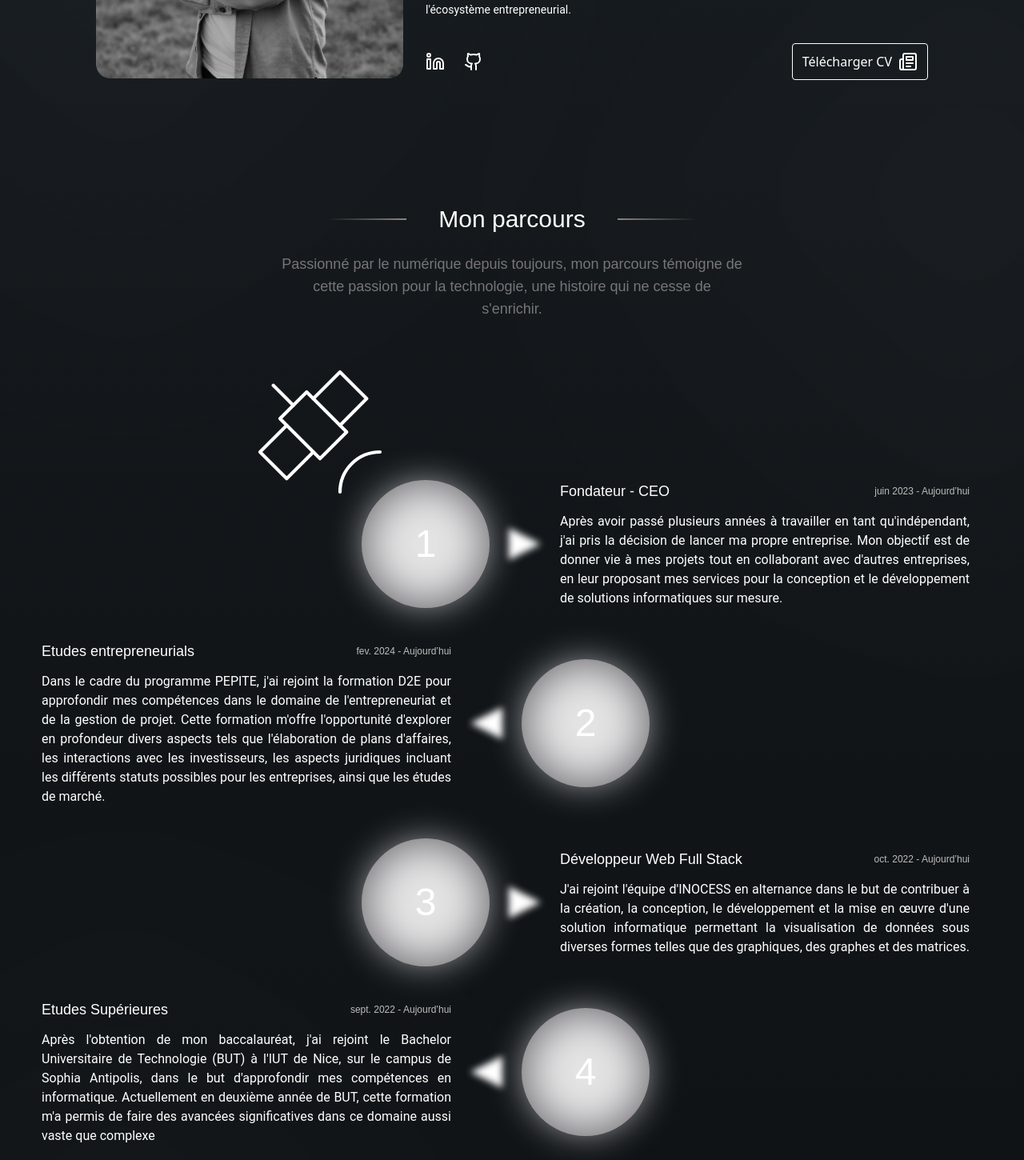
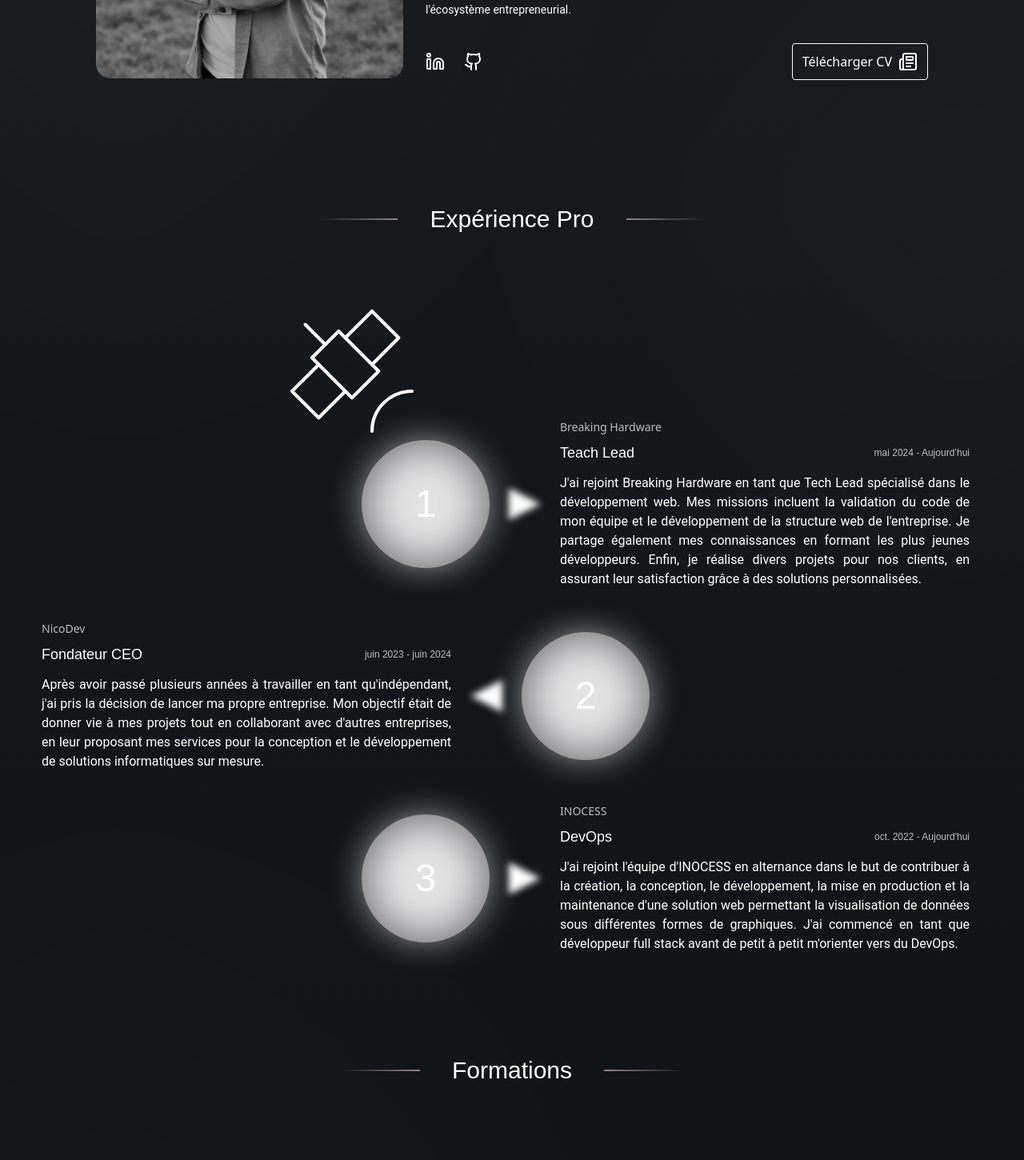
Before and after one commit to NicoDev99/nicodev99.github.io, a Vue app: page / in a window 1280 px wide. Shown: the part 1330-2780 px from the top of the page at 80% size. Built offline with nearby package versions, Linux system fonts and the light colour scheme; what tailwindcss-animation-delay would draw is missing.

Commit message:
Project update

```diff
--- a/src/Main.vue
+++ b/src/Main.vue
@@ -10,7 +10,7 @@
                 <h1 class="font-Habibi text-white text-2xl sm:text-4xl uppercase translate-y-6 animate-[transformBottomTop_1s_ease_forwards]">Erwan Nicolas</h1>
             </TitleSide>
 
-            <h2 class="text-white font-Gruppo mt-6 text-xl sm:text-3xl translate-y-6 animate-[transformBottomTop_1s_ease_forwards]">Développeur Web Full-Stack</h2>
+            <h2 class="text-white font-Gruppo mt-6 text-xl sm:text-3xl translate-y-6 animate-[transformBottomTop_1s_ease_forwards]">DevOps</h2>
 
             <Separator class="block mx-auto mt-12 translate-y-6 animate-[transformBottomTop_1s_ease_forwards]"/>
         </div>
@@ -40,7 +40,7 @@
 
                     <div class="mx-0 sm:mx-10 lg:mx-40 xl:mx-0 mt-12 xl:mt-0">
                         <h1 class="font-ZenOldMincho text-4xl 2xl:text-5xl text-white text-center xl:text-left">Erwan Nicolas</h1>
-                        <h2 class="text-white font-Gruppo mt-3 text-xl 2xl:text-2xl text-center xl:text-left">Développeur Web Full-Stack</h2>
+                        <h2 class="text-white font-Gruppo mt-3 text-xl 2xl:text-2xl text-center xl:text-left">DevOps</h2>
 
                         <p class="font-Roboto text-white text-justify text-xs md:text-sm mt-7">
                             Etudiant en alternance en BUT Informatique à l'Université Côte d'Azur, je me distingue par ma passion polyvalente pour le développement, les nouvelles technologies, l'entrepreneuriat et la gendarmerie.<br /><br />
@@ -73,67 +73,126 @@
 
             <!-- My course -->
             <div class="mt-32">
-                <div>
-                    <TitleSide>
-                        <h1 class="font-ZenOldMincho text-white text-3xl">Mon parcours</h1>
+
+              <!-- Experiences -->
+              <TitleSide class="mb-8">
+                <h1 class="font-ZenOldMincho text-white text-3xl">Expérience Pro</h1>
               </TitleSide>
 
-                    <h2 class="font-Genos text-[#767478] max-w-xl mx-auto text-center mt-6 text-xs lg:text-lg">Passionné par le numérique depuis toujours, mon parcours témoigne de cette passion
-                        pour la technologie, une histoire qui ne cesse de s'enrichir.</h2>
-                </div>
-
               <div class="w-fit mx-auto relative">
-                    <Satellite width="200" height="200" color="white" class="-rotate-90 hidden xl:block translate-x-10 2xl:translate-x-20 translate-y-10"/>
+                <Satellite width="200" height="200" color="white" class="-rotate-90 hidden xl:block translate-x-20 translate-y-10"/>
 
                 <ExperienceElement number="1" orientation="left" class="translate-x-0 xl:translate-x-48 2xl:translate-x-64 mb-40 xl:mb-0 mt-24 xl:mt-0">
                   <div class="text-white w-full max-w-lg 2xl:max-w-xl" data-aos="fade-right">
-                            <div class="flex justify-between items-center mb-3">
-                                <h1 class="font-ZenDots text-sm lg:text-lg 2xl:text-xl">Fondateur - CEO</h1>
-                                <p class="text-[#BDBDBD] text-xs 2xl:text-sm font-YujiSyuku text-right">juin 2023 - Aujourd’hui</p>
+                    <div class="mb-3">
+                      <h3 class="font-Yaldevi text-[#BDBDBD] text-sm mb-2">Breaking Hardware</h3>
+                      <div class="flex justify-between items-center">
+                        <h1 class="font-ZenDots text-sm lg:text-lg 2xl:text-xl">Teach Lead</h1>
+                        <p class="text-[#BDBDBD] text-xs 2xl:text-sm font-YujiSyuku text-right">mai 2024 - Aujourd’hui</p>
                       </div>
-                            <p class="text-justify font-Roboto text-sm lg:text-base">Après avoir passé plusieurs années à travailler en tant qu'indépendant, j'ai pris la décision de lancer ma propre entreprise.
-                                Mon objectif est de donner vie à mes projets tout en collaborant avec d'autres entreprises, en leur proposant mes services pour
-                                la conception et le développement de solutions informatiques sur mesure.</p>
+                    </div>
+                    <p class="text-justify font-Roboto text-sm lg:text-base">
+                      J'ai rejoint Breaking Hardware en tant que Tech Lead spécialisé dans le développement web. Mes missions incluent la validation
+                      du code de mon équipe et le développement de la structure web de l'entreprise. Je partage également mes connaissances en formant les
+                      plus jeunes développeurs. Enfin, je réalise divers projets pour nos clients, en assurant leur satisfaction grâce à des solutions personnalisées.
+                    </p>
                   </div>
                 </ExperienceElement>
 
                 <ExperienceElement number="2" orientation="right" class="translate-x-0 xl:-translate-x-52 2xl:-translate-x-64 mt-10 mb-40 xl:mb-0">
                   <div class="text-white w-full max-w-lg 2xl:max-w-xl" data-aos="fade-left">
-                            <div class="flex justify-between items-center mb-3">
-                                <h1 class="font-ZenDots text-sm lg:text-lg 2xl:text-xl">Etudes entrepreneurials</h1>
-                                <p class="text-[#BDBDBD] text-xs 2xl:text-sm font-YujiSyuku text-right">fev. 2024 - Aujourd’hui</p>
+                    <div class="mb-3">
+                      <h3 class="font-Yaldevi text-[#BDBDBD] text-sm mb-2">NicoDev</h3>
+                      <div class="flex justify-between items-center">
+                        <h1 class="font-ZenDots text-sm lg:text-lg 2xl:text-xl">Fondateur CEO</h1>
+                        <p class="text-[#BDBDBD] text-xs 2xl:text-sm font-YujiSyuku text-right">juin 2023 - juin 2024</p>
                       </div>
-                            <p class="text-justify font-Roboto text-sm lg:text-base">Dans le cadre du programme PEPITE, j'ai rejoint la formation D2E pour approfondir mes compétences
-                                dans le domaine de l'entrepreneuriat et de la gestion de projet. Cette formation m'offre l'opportunité d'explorer en profondeur divers aspects
-                                tels que l'élaboration de plans d'affaires, les interactions avec les investisseurs, les aspects juridiques incluant les différents statuts
-                                possibles pour les entreprises, ainsi que les études de marché.</p>
+                    </div>
+                    <p class="text-justify font-Roboto text-sm lg:text-base">
+                      Après avoir passé plusieurs années à travailler en tant qu'indépendant, j'ai pris la décision de lancer ma propre entreprise.
+                      Mon objectif était de donner vie à mes projets tout en collaborant avec d'autres entreprises, en leur proposant mes services pour
+                      la conception et le développement de solutions informatiques sur mesure.
+                    </p>
                   </div>
                 </ExperienceElement>
 
                 <ExperienceElement number="3" orientation="left" class="translate-x-0 xl:translate-x-48 2xl:translate-x-64 mt-10 mb-40 xl:mb-0">
                   <div class="text-white w-full max-w-lg 2xl:max-w-xl" data-aos="fade-right">
-                            <div class="flex justify-between items-center mb-3">
-                                <h1 class="font-ZenDots text-sm lg:text-lg 2xl:text-xl">Développeur Web Full Stack</h1>
-                                <p class="text-[#BDBDBD] text-xs 2xl:text-sm font-YujiSyuku text-right">oct. 2022 - Aujourd’hui</p>
+                    <div class="mb-3">
+                      <h3 class="font-Yaldevi text-[#BDBDBD] text-sm mb-2">INOCESS</h3>
+                      <div class="flex justify-between items-center">
+                        <h1 class="font-ZenDots text-sm lg:text-lg 2xl:text-xl">DevOps</h1>
+                        <p class="text-[#BDBDBD] text-xs 2xl:text-sm font-YujiSyuku text-right">oct. 2022 - Aujourd'hui</p>
                       </div>
-                            <p class="text-justify font-Roboto text-sm lg:text-base">J'ai rejoint l'équipe d'INOCESS en alternance dans le but de contribuer à la création, la conception, le développement et
-                                la mise en œuvre d'une solution informatique permettant la visualisation de données sous diverses formes telles que des graphiques, des graphes et des matrices. </p>
+                    </div>
+                    <p class="text-justify font-Roboto text-sm lg:text-base">
+                      J'ai rejoint l'équipe d'INOCESS en alternance dans le but de contribuer à la création, la conception, le développement, la mise en production et la maintenance
+                      d'une solution web permettant la visualisation de données sous différentes formes de graphiques. J'ai commencé en tant que développeur full stack
+                      avant de petit à petit m'orienter vers du DevOps.
+                    </p>
+                  </div>
+                </ExperienceElement>
+              </div>
+
+              <!-- Formations -->
+              <TitleSide class="my-32">
+                <h1 class="font-ZenOldMincho text-white text-3xl">Formations</h1>
+              </TitleSide>
+
+              <div class="w-fit mx-auto relative">
+
+                <ExperienceElement number="4" orientation="right" class="translate-x-0 xl:-translate-x-52 2xl:-translate-x-64 mt-10 mb-40 xl:mb-0">
+                  <div class="text-white w-full max-w-lg 2xl:max-w-xl" data-aos="fade-left">
+                    <div class="mb-3">
+                      <h3 class="font-Yaldevi text-[#BDBDBD] text-sm mb-2">PEPITE PACA-EST</h3>
+                      <div class="flex justify-between items-center">
+                        <h1 class="font-ZenDots text-sm lg:text-lg 2xl:text-xl">Etudes entrepreneuriales</h1>
+                        <p class="text-[#BDBDBD] text-xs 2xl:text-sm font-YujiSyuku text-right">fev. 2024 - Aujourd'hui</p>
+                      </div>
+                    </div>
+                    <p class="text-justify font-Roboto text-sm lg:text-base">
+                      Dans le cadre du programme PEPITE, j'ai rejoint la formation D2E pour approfondir mes compétences
+                      dans le domaine de l'entrepreneuriat et de la gestion de projet. Cette formation m'offre l'opportunité d'explorer en profondeur divers aspects
+                      tels que l'élaboration de plans d'affaires, les interactions avec les investisseurs, les aspects juridiques incluant les différents statuts
+                      possibles pour les entreprises, ainsi que les études de marché.
+                    </p>
                   </div>
                 </ExperienceElement>
 
-                    <ExperienceElement number="4" orientation="right" class="translate-x-0 xl:-translate-x-52 2xl:-translate-x-64 mt-10 mb-40 xl:mb-0">
-                        <div class="text-white w-full max-w-lg 2xl:max-w-xl" data-aos="fade-left">
-                            <div class="flex justify-between items-center mb-3">
-                                <h1 class="font-ZenDots text-sm lg:text-lg 2xl:text-xl">Etudes Supérieures</h1>
-                                <p class="text-[#BDBDBD] text-xs 2xl:text-sm font-YujiSyuku text-right">sept. 2022 - Aujourd’hui</p>
+                <ExperienceElement number="5" orientation="left" class="translate-x-0 xl:translate-x-48 2xl:translate-x-64 mt-10 mb-40 xl:mb-0">
+                  <div class="text-white w-full max-w-lg 2xl:max-w-xl" data-aos="fade-right">
+                    <div class="mb-3">
+                      <h3 class="font-Yaldevi text-[#BDBDBD] text-sm mb-2">Université Côte d'Azur</h3>
+                      <div class="flex justify-between items-center">
+                        <h1 class="font-ZenDots text-sm lg:text-lg 2xl:text-xl">BUT Informatique</h1>
+                        <p class="text-[#BDBDBD] text-xs 2xl:text-sm font-YujiSyuku text-right">sept. 2022 - Aujourd'hui</p>
                       </div>
-                            <p class="text-justify font-Roboto text-sm lg:text-base">Après l'obtention de mon baccalauréat, j'ai rejoint le Bachelor Universitaire de Technologie (BUT) à l'IUT de Nice,
+                    </div>
+                    <p class="text-justify font-Roboto text-sm lg:text-base">
+                      Après l'obtention de mon baccalauréat, j'ai rejoint le Bachelor Universitaire de Technologie (BUT) à l'IUT de Nice,
                       sur le campus de Sophia Antipolis, dans le but d'approfondir mes compétences en informatique. Actuellement en deuxième année de BUT, cette
-                                formation m'a permis de faire des avancées significatives dans ce domaine aussi vaste que complexe</p>
+                      formation m'a permis de faire des avancées significatives dans ce domaine aussi vaste que complexe.
+                    </p>
                   </div>
                 </ExperienceElement>
 
-                    <SatelliteDish width="175" height="175" color="white" class="-rotate-90 absolute right-16 2xl:right-24 hidden xl:block"/>
+                <ExperienceElement number="6" orientation="right" class="translate-x-0 xl:-translate-x-52 2xl:-translate-x-64 mt-10 mb-40 xl:mb-0">
+                  <div class="text-white w-full max-w-lg 2xl:max-w-xl" data-aos="fade-left">
+                    <div class="mb-3">
+                      <h3 class="font-Yaldevi text-[#BDBDBD] text-sm mb-2">Lycée Saint Exupery</h3>
+                      <div class="flex justify-between items-center">
+                        <h1 class="font-ZenDots text-sm lg:text-lg 2xl:text-xl">Baccalauréat</h1>
+                        <p class="text-[#BDBDBD] text-xs 2xl:text-sm font-YujiSyuku text-right">sept. 2019 - juin 2022</p>
+                      </div>
+                    </div>
+                    <p class="text-justify font-Roboto text-sm lg:text-base">
+                      Passionné par les mathématiques et l'informatique, j'ai choisi ces deux spécialités pour mon baccalauréat. En terminale, j'ai également
+                      suivi l'option mathématiques expertes, où j'ai pu m'épanouir pleinement en explorant de nouveaux aspects de cette discipline.
+                    </p>
+                  </div>
+                </ExperienceElement>
+
+                <SatelliteDish width="175" height="175" color="white" class="-rotate-90 absolute right-24 hidden xl:block"/>
             </div>
         </div>
         </div>
@@ -158,13 +217,16 @@
               <ProgressBar color="#4DB0B4" progress="90" name="TailWindCSS" class="mt-16" />
               <LinearProgressBar firstColor="#D10A77" endColor="#9E28F8" progress="50" name="InfluxDB" class="mt-16"/>
               <ProgressBar color="#FCD329" progress="70" name="JavaScript" class="mt-16" />
-                <LinearProgressBar firstColor="#FE2C21" endColor="#63B586" progress="70" name="Laravel / VueJS" class="mt-16"/>
+              <ProgressBar color="#FE2C21" progress="70" name="Laravel" class="mt-16"/>
               <ProgressBar color="#FE767A" progress="50" name="ChartJS" class="mt-16" />
               <ProgressBar color="#A3EDBA" progress="50" name="Highcharts" class="mt-16" />
               <ProgressBar color="#AF1F1F" progress="70" name="Java" class="mt-16" />
               <LinearProgressBar firstColor="#FFDF58" endColor="#3573A4" progress="70" name="Python" class="mt-16"/>
               <LinearProgressBar firstColor="#9D68AB" endColor="#5571B5" progress="50" name="Git / GitHub" class="mt-16"/>
               <LinearProgressBar firstColor="#809DC9" endColor="#B32024" progress="70" name="SVN / Redmine" class="mt-16"/>
+              <ProgressBar color="#2A6914" progress="70" name="VueJS / NuxtJS" class="mt-16" />
+              <ProgressBar color="#1A58CF" progress="50" name="TypeScript" class="mt-16" />
+              <ProgressBar color="#2B9DDD" progress="50" name="Docker" class="mt-16" />
               <ProgressBar color="#A259FF" progress="80" name="Figma" class="mt-16" />
             </div>
 
```
Also changed, not shown: 1 other file (tests, documents, lock files or other folders). Lines whose indentation alone changed are shown as unchanged.
